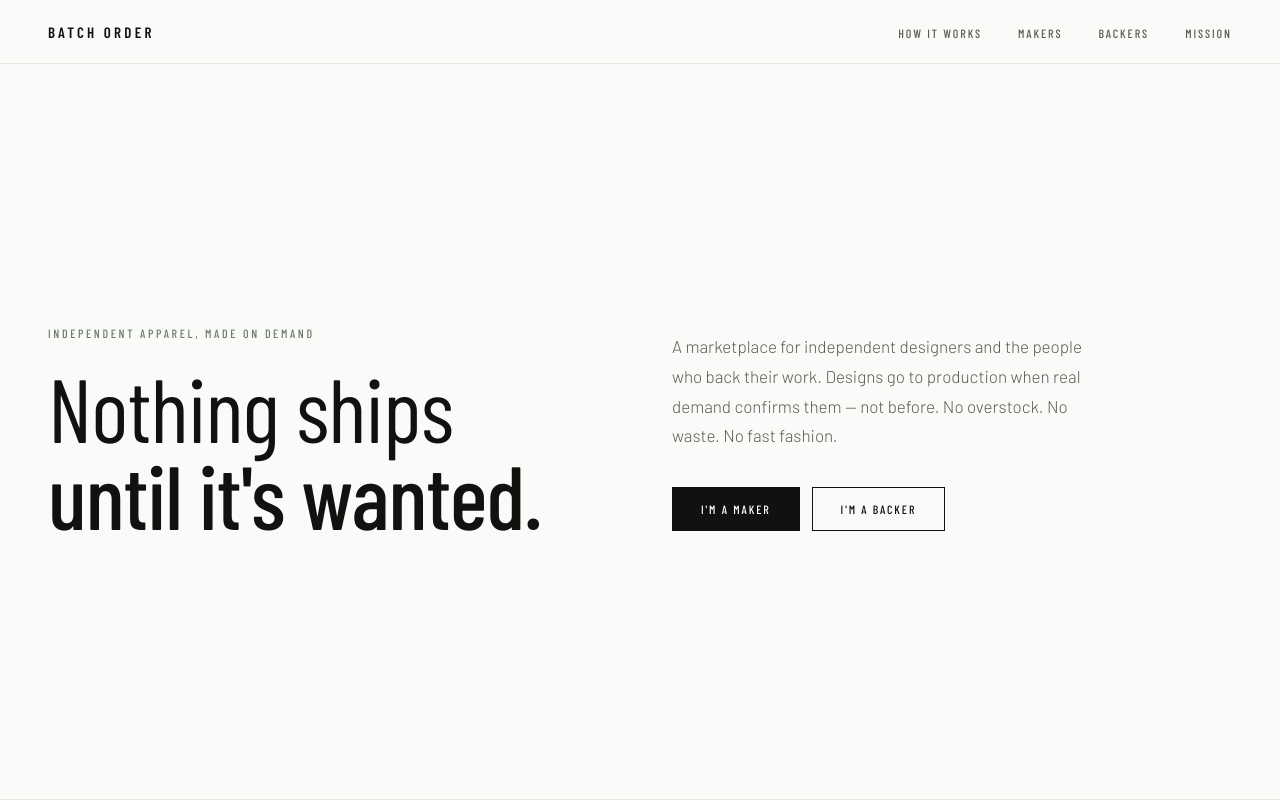
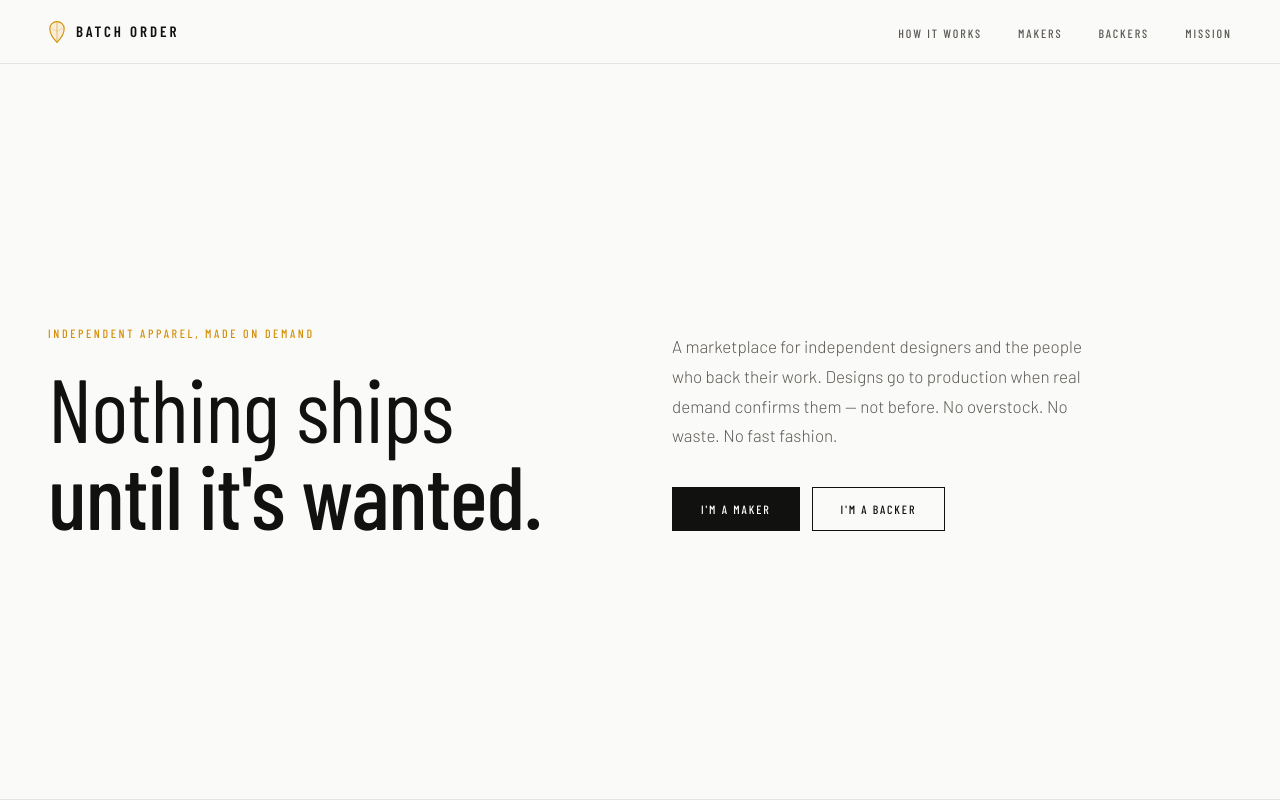
Before and after one commit to Hayden-Cranz/batch-order, a React (Vite) app: page / in a window 1280 px wide. Shown: the top 800 px of the page. Built offline with nearby package versions, Linux system fonts and the light colour scheme; no server answers; a web font is replaced by a local one.

Commit message:
brand: amber accent color, SVG leaf logo mark with botanical detail, consistent across nav/footer/labels

```diff
--- a/src/components/AudienceSplit.module.css
+++ b/src/components/AudienceSplit.module.css
@@ -20,7 +20,7 @@
   font-weight: 500;
   letter-spacing: 0.2em;
   text-transform: uppercase;
-  color: var(--sage);
+  color: var(--amber);
   margin-bottom: 28px;
 }
 
--- a/src/components/Footer.module.css
+++ b/src/components/Footer.module.css
@@ -8,14 +8,6 @@
   gap: 16px;
 }
 
-.logo {
-  font-family: var(--font-display);
-  font-size: 14px;
-  font-weight: 600;
-  letter-spacing: 0.2em;
-  text-transform: uppercase;
-  color: var(--ink);
-}
 
 .tagline {
   font-family: var(--font-body);
--- a/src/components/Footer.tsx
+++ b/src/components/Footer.tsx
@@ -1,11 +1,12 @@
+import { Logo } from './Logo';
 import styles from './Footer.module.css';
 
 export function Footer() {
   return (
     <footer className={styles.footer}>
-      <div className={styles.logo}>Batch Order</div>
+      <Logo size="sm" variant="full" />
       <div className={styles.tagline}>We only make what's ordered.</div>
-      <div className={styles.copy}>© 2026 Batch Order — Coming Soon</div>
+      <div className={styles.copy}>© 2026 Batch Order</div>
     </footer>
   );
 }
--- a/src/components/Hero.module.css
+++ b/src/components/Hero.module.css
@@ -14,7 +14,7 @@
   font-weight: 500;
   letter-spacing: 0.22em;
   text-transform: uppercase;
-  color: var(--sage);
+  color: var(--amber);
   margin-bottom: 24px;
   opacity: 0;
   animation: up 0.65s ease 0.05s forwards;
--- a/src/components/HowItWorks.module.css
+++ b/src/components/HowItWorks.module.css
@@ -16,7 +16,7 @@
   font-weight: 500;
   letter-spacing: 0.2em;
   text-transform: uppercase;
-  color: var(--sage);
+  color: var(--amber);
   white-space: nowrap;
 }
 
--- /dev/null
+++ b/src/components/Logo.module.css
@@ -0,0 +1,30 @@
+.logo {
+  display: flex;
+  align-items: center;
+  gap: 10px;
+  text-decoration: none;
+  flex-shrink: 0;
+}
+
+.mark {
+  flex-shrink: 0;
+}
+
+.wordmark {
+  font-family: var(--font-display);
+  font-weight: 600;
+  letter-spacing: 0.2em;
+  text-transform: uppercase;
+  color: var(--ink);
+  line-height: 1;
+}
+
+/* Sizes */
+.sm .mark  { width: 14px; height: 19px; }
+.sm .wordmark { font-size: 12px; }
+
+.md .mark  { width: 18px; height: 24px; }
+.md .wordmark { font-size: 15px; }
+
+.lg .mark  { width: 28px; height: 38px; }
+.lg .wordmark { font-size: 22px; }
--- /dev/null
+++ b/src/components/Logo.tsx
@@ -0,0 +1,67 @@
+import styles from './Logo.module.css';
+
+type Props = {
+  size?: 'sm' | 'md' | 'lg';
+  /** 'full' = mark + wordmark, 'mark' = icon only */
+  variant?: 'full' | 'mark';
+};
+
+export function Logo({ size = 'md', variant = 'full' }: Props) {
+  return (
+    <div className={`${styles.logo} ${styles[size]}`}>
+      <LeafMark />
+      {variant === 'full' && (
+        <span className={styles.wordmark}>Batch Order</span>
+      )}
+    </div>
+  );
+}
+
+function LeafMark() {
+  return (
+    <svg
+      className={styles.mark}
+      viewBox="0 0 22 30"
+      fill="none"
+      xmlns="http://www.w3.org/2000/svg"
+      aria-hidden="true"
+    >
+      {/* Leaf body — organic, pointed top and bottom, widest at center */}
+      <path
+        d="M11 28 C5 22 2 16 2 11 C2 5.48 6.03 2 11 2 C15.97 2 20 5.48 20 11 C20 16 17 22 11 28Z"
+        fill="#F5A623"
+        fillOpacity="0.15"
+      />
+      <path
+        d="M11 28 C5 22 2 16 2 11 C2 5.48 6.03 2 11 2 C15.97 2 20 5.48 20 11 C20 16 17 22 11 28Z"
+        stroke="#D4900A"
+        strokeWidth="1.4"
+        strokeLinejoin="round"
+      />
+      {/* Midrib — center vein from tip to stem */}
+      <path
+        d="M11 28 L11 3"
+        stroke="#D4900A"
+        strokeWidth="0.9"
+        strokeLinecap="round"
+        opacity="0.7"
+      />
+      {/* Left vein */}
+      <path
+        d="M11 14 C8 12 5 11 3 11"
+        stroke="#D4900A"
+        strokeWidth="0.7"
+        strokeLinecap="round"
+        opacity="0.4"
+      />
+      {/* Right vein */}
+      <path
+        d="M11 14 C14 12 17 11 19 11"
+        stroke="#D4900A"
+        strokeWidth="0.7"
+        strokeLinecap="round"
+        opacity="0.4"
+      />
+    </svg>
+  );
+}
--- a/src/components/Mission.module.css
+++ b/src/components/Mission.module.css
@@ -17,7 +17,7 @@
   font-weight: 500;
   letter-spacing: 0.2em;
   text-transform: uppercase;
-  color: var(--sage);
+  color: var(--amber);
   white-space: nowrap;
 }
 
--- a/src/components/Nav.module.css
+++ b/src/components/Nav.module.css
@@ -11,14 +11,6 @@
   height: 64px;
 }
 
-.logo {
-  font-family: var(--font-display);
-  font-size: 15px;
-  font-weight: 600;
-  letter-spacing: 0.22em;
-  text-transform: uppercase;
-  color: var(--ink);
-}
 
 .links {
   display: flex;
--- a/src/components/Nav.tsx
+++ b/src/components/Nav.tsx
@@ -1,4 +1,5 @@
 import { useState } from 'react';
+import { Logo } from './Logo';
 import styles from './Nav.module.css';
 
 export function Nav() {
@@ -7,7 +8,7 @@ export function Nav() {
   return (
     <>
       <nav className={styles.nav}>
-        <div className={styles.logo}>Batch Order</div>
+        <Logo size="md" variant="full" />
         <ul className={styles.links}>
           <li><a href="#how">How it works</a></li>
           <li><a href="#makers">Makers</a></li>
--- a/src/components/Ticker.module.css
+++ b/src/components/Ticker.module.css
@@ -31,8 +31,8 @@
 
 .item::before {
   content: '·';
-  color: var(--sage);
-  font-size: 18px;
+  color: var(--amber);
+  font-size: 20px;
   line-height: 1;
 }
 
--- a/src/styles/globals.css
+++ b/src/styles/globals.css
@@ -10,6 +10,8 @@
   --dim:     #5C5955;
   --ink:     #111110;
   --sage:    #6B7C6E;
+  --amber:   #D4900A;
+  --amber-bg: #F5A623;
   --red:     #C41E1E;
 
   --font-display: 'Barlow Condensed', sans-serif;
```
